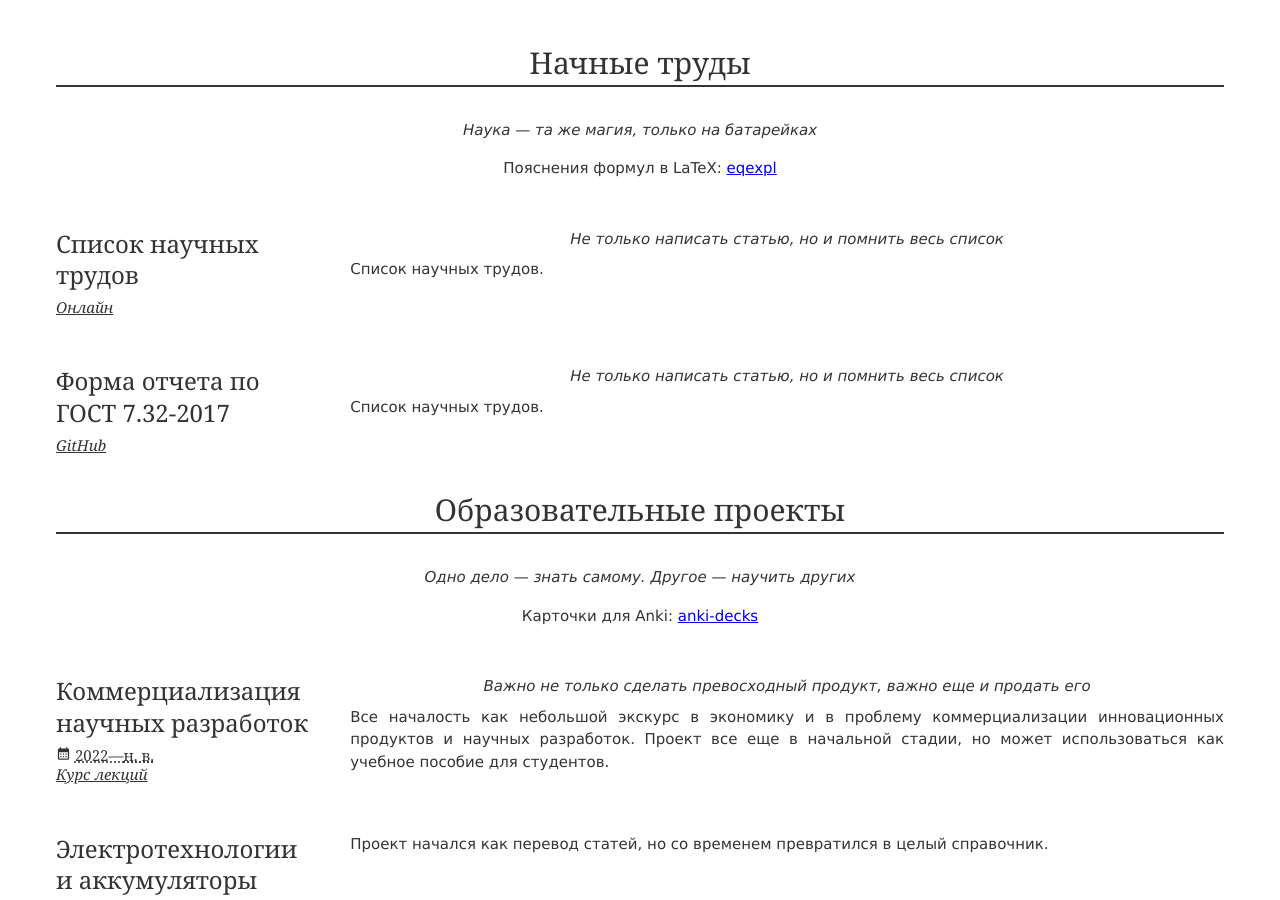
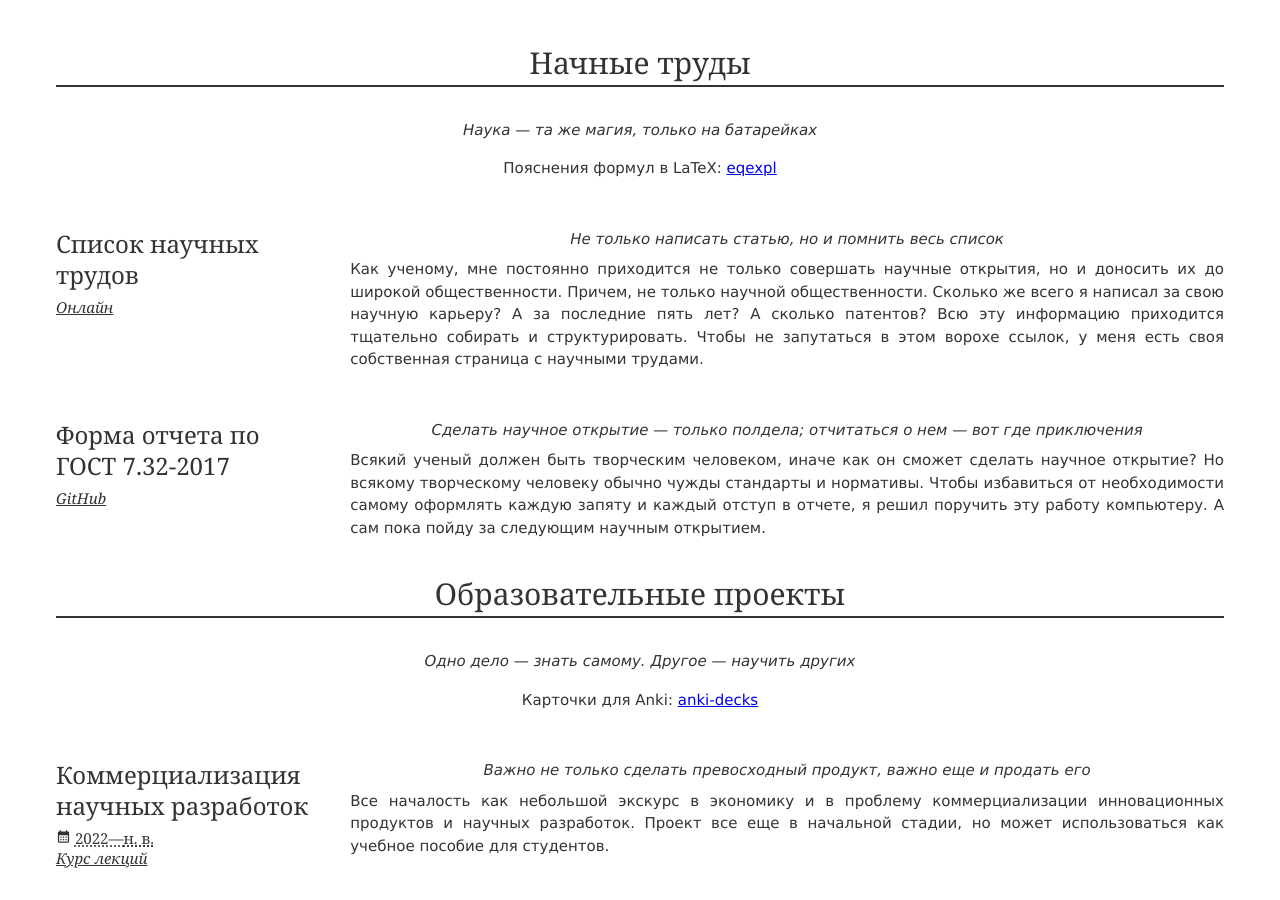
Before and after one commit to konstantin-morenko/jresume, a Jekyll site: the page built from index.md, in a window 1280 px wide and 900 px high, scrolled down 4331 px. Built offline with Jekyll 4.4.1, drawn with Linux system fonts in a browser that asks for light colours.

Commit message:
[WIP] Filled

```diff
--- a/_data/science.yml
+++ b/_data/science.yml
@@ -19,7 +19,13 @@ cards:
   quote: Не только написать статью, но и помнить весь список
   description: |
 
-    Список научных трудов.
+    Как ученому, мне постоянно приходится не только совершать научные
+    открытия, но и доносить их до широкой общественности.  Причем, не
+    только научной общественности.  Сколько же всего я написал за свою
+    научную карьеру?  А за последние пять лет?  А сколько патентов?
+    Всю эту информацию приходится тщательно собирать и
+    структурировать.  Чтобы не запутаться в этом ворохе ссылок, у меня
+    есть своя собственная страница с научными трудами.
 
 
 - name: Форма отчета по ГОСТ 7.32-2017
@@ -27,7 +33,12 @@ cards:
     url: https://github.com/konstantin-morenko/report-732-2017
     name: GitHub
 
-  quote: Не только написать статью, но и помнить весь список
+  quote: Сделать научное открытие — только полдела; отчитаться о нем — вот где приключения
   description: |
 
-    Список научных трудов.
+    Всякий ученый должен быть творческим человеком, иначе как он
+    сможет сделать научное открытие?  Но всякому творческому человеку
+    обычно чужды стандарты и нормативы.  Чтобы избавиться от
+    необходимости самому оформлять каждую запяту и каждый отступ в
+    отчете, я решил поручить эту работу компьютеру.  А сам пока пойду
+    за следующим научным открытием.
```
